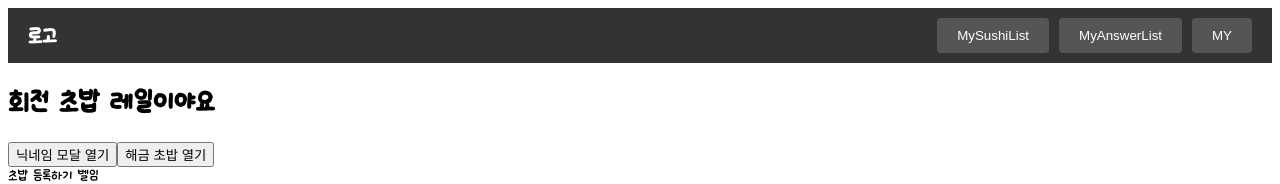
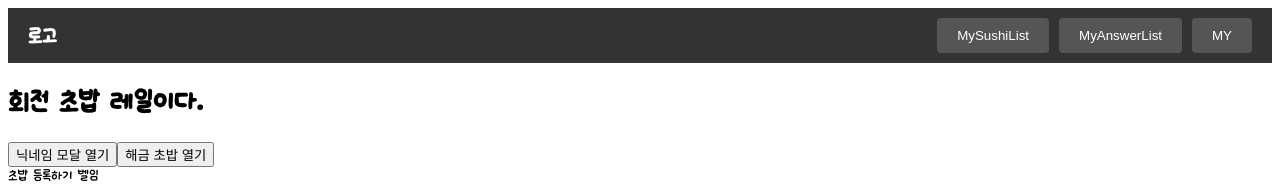
Before and after one commit to kwo9827/Gomin_plate, a React (Vite) app in the folder frontend/gomin/: page /home in a window 1280 px wide. Shown: the top 184 px of the page. Built offline with nearby package versions, Linux system fonts and the light colour scheme.

Commit message:
test : text

```diff
--- a/frontend/gomin/src/pages/Home.jsx
+++ b/frontend/gomin/src/pages/Home.jsx
@@ -33,7 +33,7 @@ const Home = () => {
 
   return (
     <div className="home-container">
-      <h1>회전 초밥 레일이야요</h1>
+      <h1>회전 초밥 레일이다.</h1>
 
       <div className="control-buttons">
         <button onClick={openModal}>닉네임 모달 열기</button>
```
